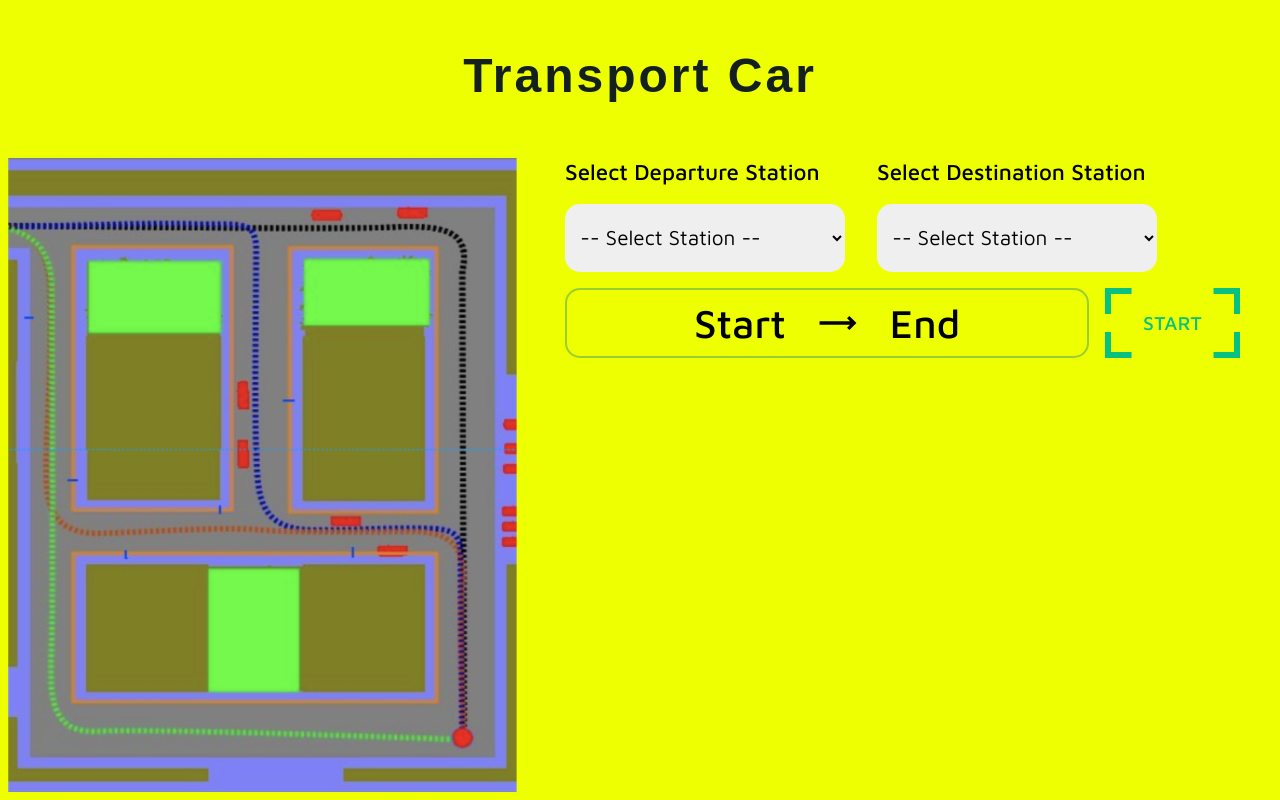
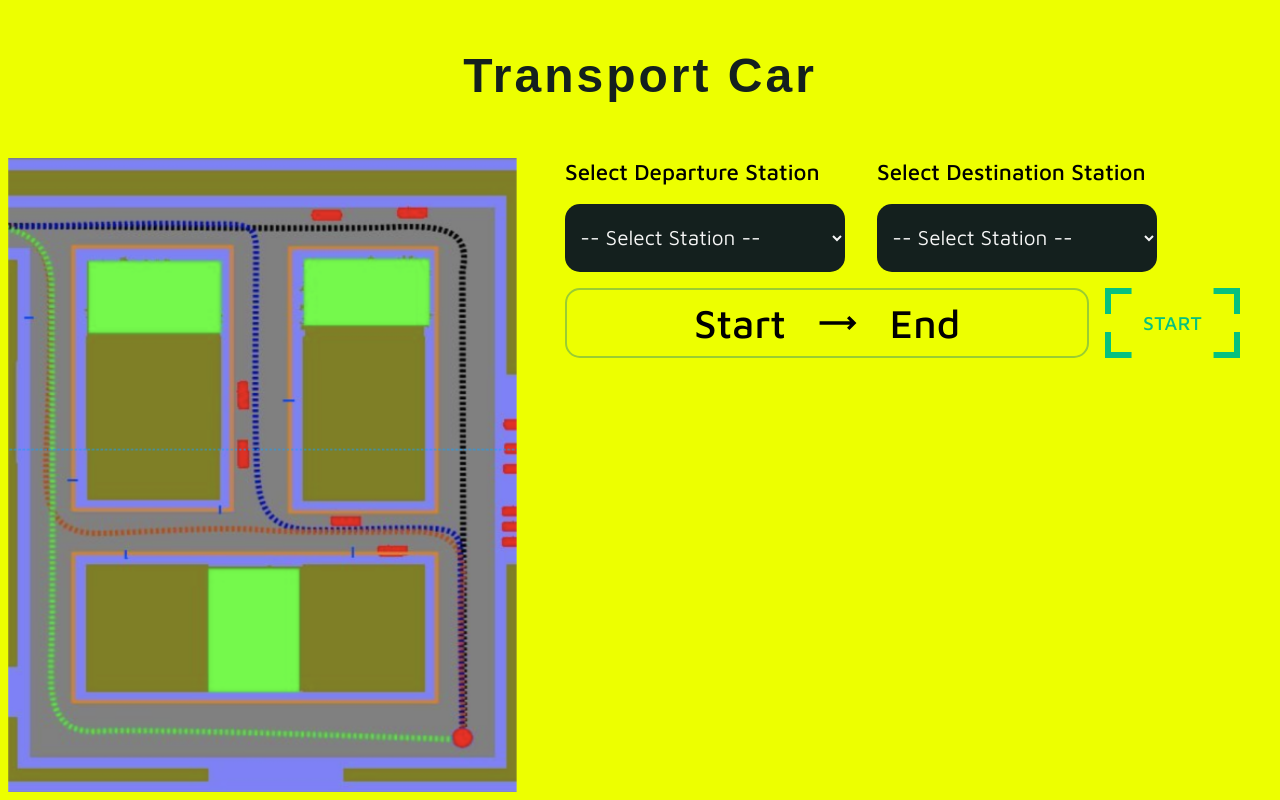
Before and after one commit to ExceedGroup12/Transport-project-frontend, a React (Create React App) app: page / in a window 1280 px wide. Built offline with nearby package versions, Linux system fonts and the light colour scheme; a web font is replaced by a local one.

Commit message:
fix color of select form

```diff
--- a/src/components/SelectForm/select-form.scss
+++ b/src/components/SelectForm/select-form.scss
@@ -19,6 +19,8 @@
     border: none;
     border-radius: 15px;
     outline: none;
+    background-color: #14201e;
+    color: whitesmoke;
 
     option {
       width: 40%;
```
